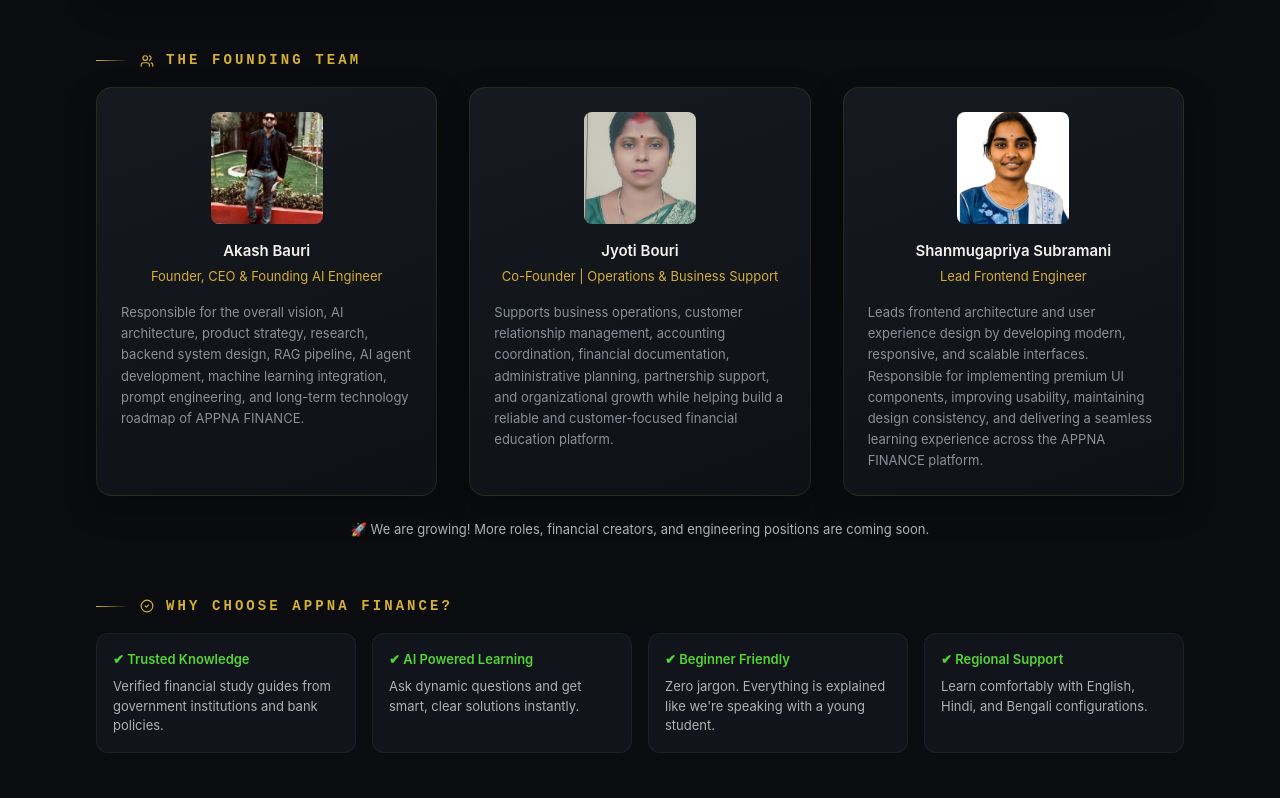
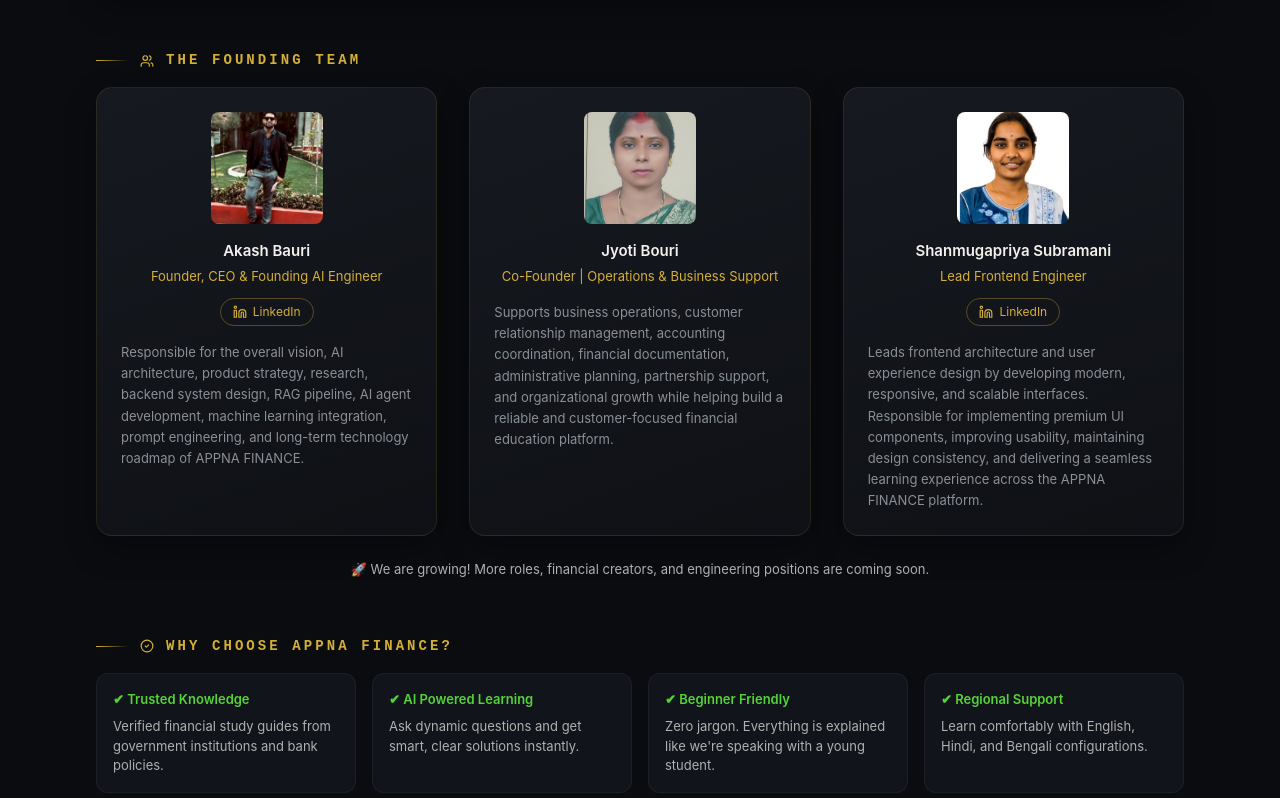
Before and after one commit to Shanmugapriya-subramani/Appna-Finance, a Next.js app: page /about in a window 1280 px wide. Shown: the part 3989-4787 px from the top of the page. Built offline with nearby package versions, Linux system fonts and the light colour scheme.

Commit message:
About us page Linkedin link added

```diff
--- a/app/about/page.jsx
+++ b/app/about/page.jsx
@@ -219,23 +219,28 @@ const roadmapPhases = [
   },
 ];
 
+// `linkedin` is optional -- add the profile URL to a member and the card shows
+// a LinkedIn button. Leave it out (or empty) and no button is rendered.
 const teamMembers = [
   {
     name: "Akash Bauri",
     role: "Founder, CEO & Founding AI Engineer",
     img: "/akash_bauri.png",
+    linkedin: "https://www.linkedin.com/in/akash-bauri/",
     desc: `Responsible for the overall vision, AI architecture, product strategy, research, backend system design, RAG pipeline, AI agent development, machine learning integration, prompt engineering, and long-term technology roadmap of APPNA FINANCE.`,
   },
   {
     name: "Jyoti Bouri",
     role: "Co-Founder | Operations & Business Support",
     img: "/jyoti_bouri.jpg",
+    // linkedin: "https://www.linkedin.com/in/<profile-id>/",
     desc: "Supports business operations, customer relationship management, accounting coordination, financial documentation, administrative planning, partnership support, and organizational growth while helping build a reliable and customer-focused financial education platform.",
   },
   {
     name: "Shanmugapriya Subramani",
     role: "Lead Frontend Engineer",
     img: "/shanmugapriya_subramani.png",
+    linkedin: "https://www.linkedin.com/in/shanmugapriya-subramani/",
     desc: "Leads frontend architecture and user experience design by developing modern, responsive, and scalable interfaces. Responsible for implementing premium UI components, improving usability, maintaining design consistency, and delivering a seamless learning experience across the APPNA FINANCE platform.",
   },
 ];
@@ -583,6 +588,19 @@ export default function AboutPage() {
                   <div className="text-[13px] mt-1 text-[#D4AF37] text-center">
                     {m.role}
                   </div>
+
+                  {m.linkedin && (
+                    <a
+                      href={m.linkedin}
+                      target="_blank"
+                      rel="noreferrer"
+                      aria-label={`${m.name} on LinkedIn`}
+                      className="mt-3 inline-flex items-center gap-1.5 rounded-full px-3 py-1 text-[12px] text-[#D4AF37] border border-[#D4AF37]/35 hover:bg-[#D4AF37]/10 transition-colors"
+                    >
+                      <Linkedin size={14} />
+                      LinkedIn
+                    </a>
+                  )}
                 </div>
 
                 <p className="text-[13px] mt-4 leading-relaxed text-[#8A8F98] text-left">
```
